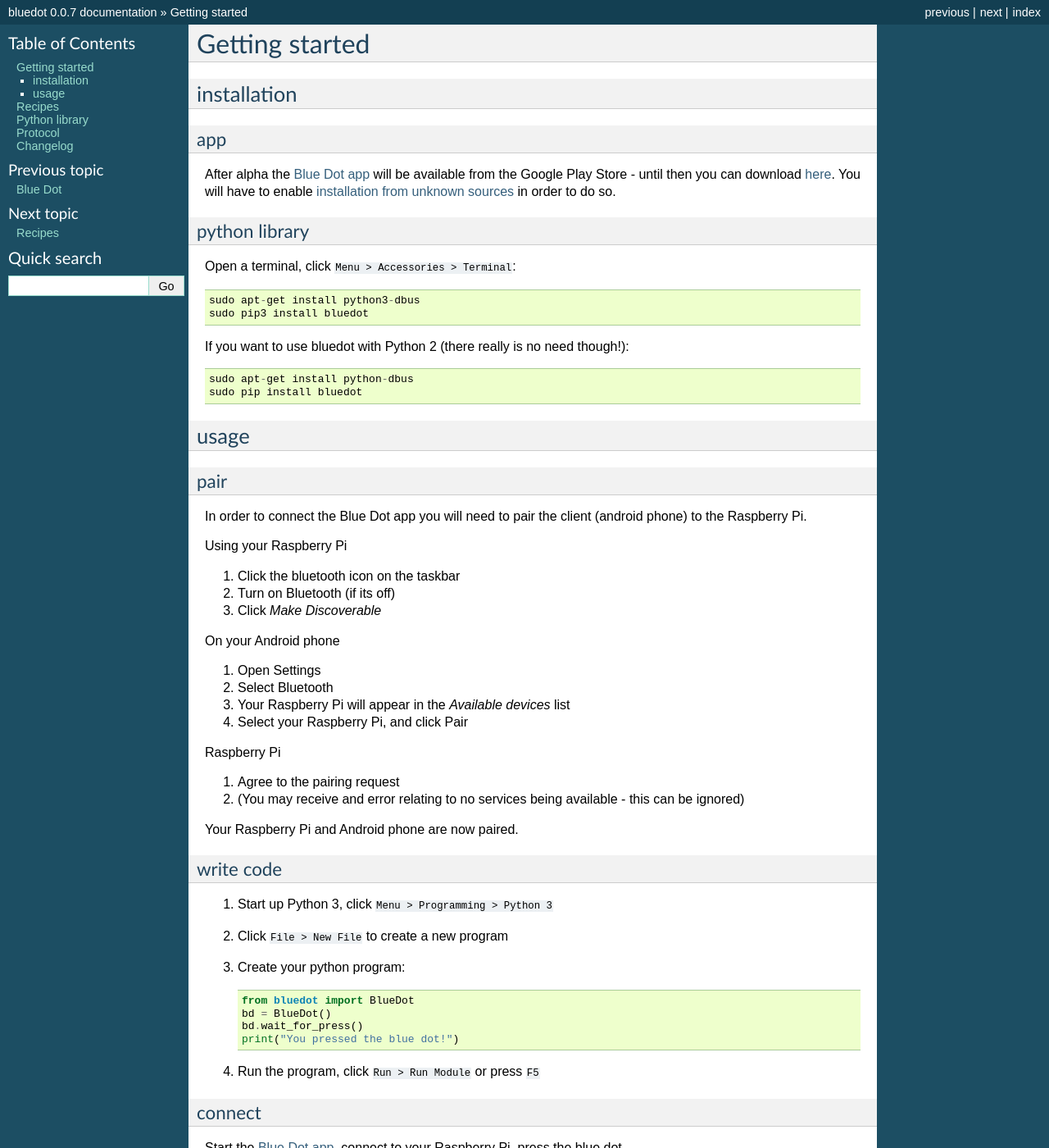
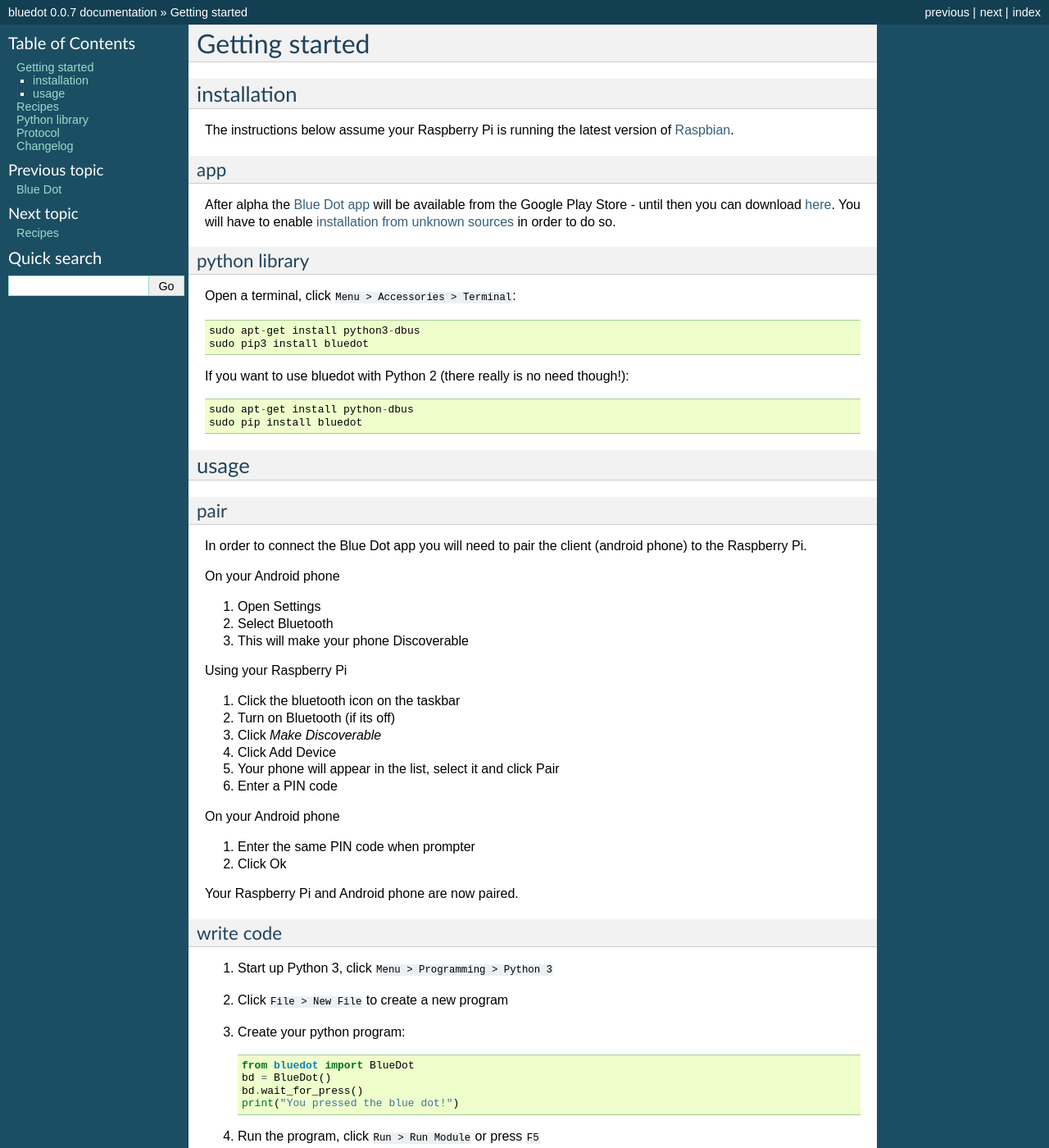
Before and after one commit to martinohanlon/BlueDot, a Sphinx documentation site: the page built from docs/gettingstarted.rst, in a window 1280 px wide and 1400 px high. Shown: the whole window at 82% size. Built offline with Sphinx 7.4.7, drawn with Linux system fonts in a browser that asks for light colours.

Commit message:
docs updates

```diff
--- a/docs/gettingstarted.rst
+++ b/docs/gettingstarted.rst
@@ -3,6 +3,8 @@
 
 installation
 ------------
+
+The instructions below assume your Raspberry Pi is running the latest version of `Raspbian`_.
 
 app
 ~~~
@@ -31,23 +33,25 @@
 
 In order to connect the Blue Dot app you will need to pair the client (android phone) to the Raspberry Pi.
 
+On your Android phone
+
+1. Open Settings
+2. Select Bluetooth
+3. This will make your phone Discoverable
+
 Using your Raspberry Pi
 
 1. Click the bluetooth icon on the taskbar
 2. Turn on Bluetooth (if its off)
 3. Click `Make Discoverable`
+4. Click Add Device
+5. Your phone will appear in the list, select it and click Pair
+6. Enter a PIN code
 
 On your Android phone
 
-1. Open Settings
-2. Select Bluetooth
-3. Your Raspberry Pi will appear in the `Available devices` list
-4. Select your Raspberry Pi, and click Pair
-
-Raspberry Pi
-
-1. Agree to the pairing request
-2. (You may receive and error  relating to no services being available - this can be ignored)
+1. Enter the same PIN code when prompter
+2. Click Ok
 
 Your Raspberry Pi and Android phone are now paired.
 
@@ -72,3 +76,4 @@
 
 .. _Blue Dot app: https://github.com/martinohanlon/BlueDot/blob/master/clients/android/app/app-release.apk?raw=true
 .. _installation from unknown sources: https://www.applivery.com/docs/troubleshooting/android-unknown-sources
+.. _Raspbian: https://www.raspberrypi.org/downloads/raspbian/
```
Also changed, not shown: docs/images/blue_dot_icon_large.png (added), 2 other files.
